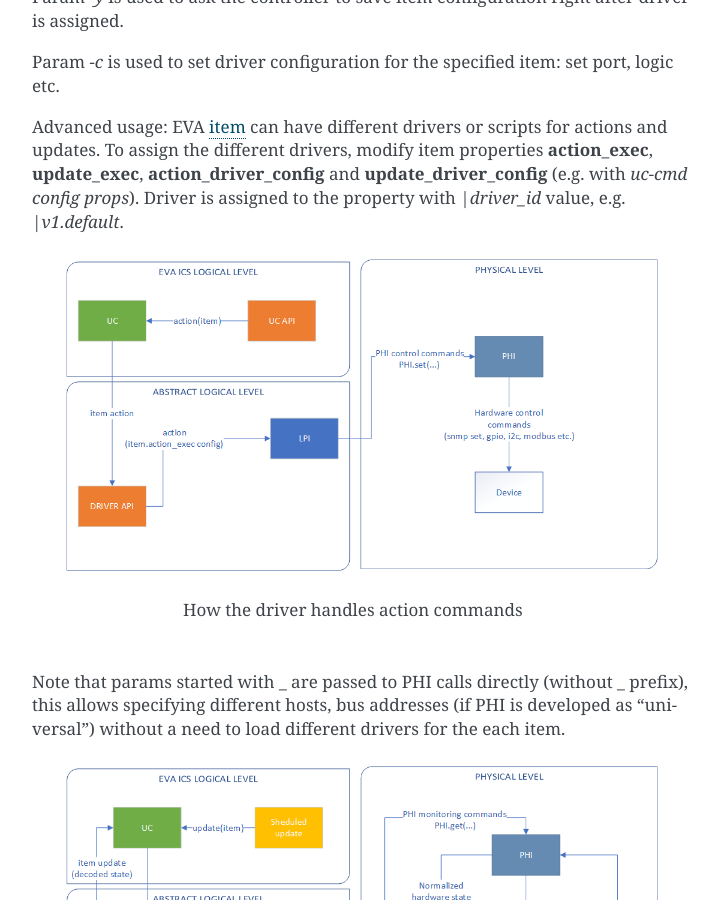
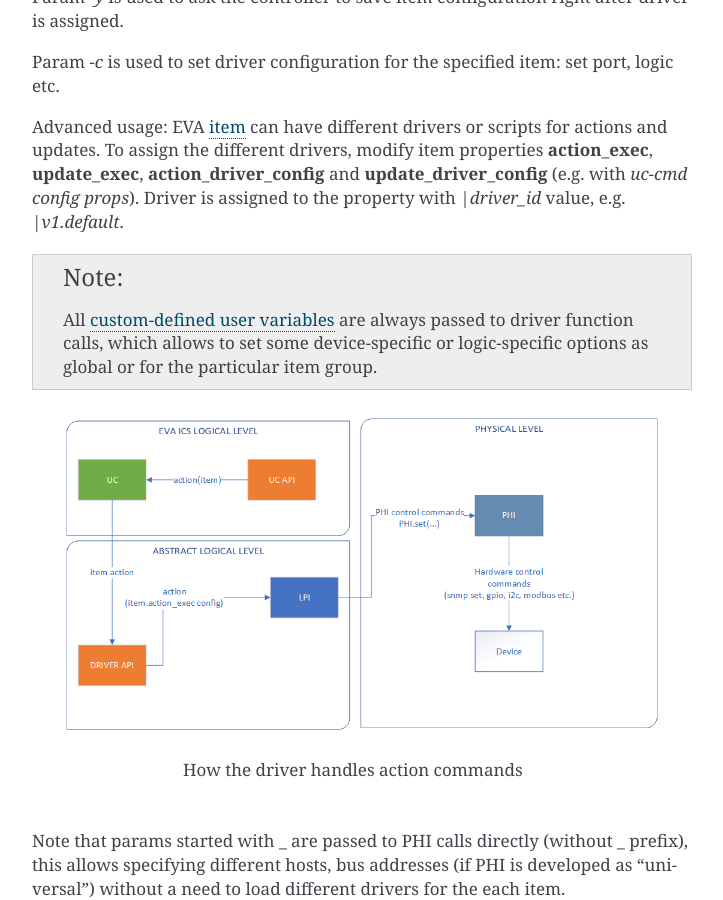
Before and after one commit to alttch/eva3, a Sphinx documentation site: the page built from doc/drivers.rst, in a window 1280 px wide and 900 px high, scrolled down 1574 px. Shown: the whole window, without its empty margins (388-1111 px from the left). Built offline with Sphinx 7.4.7, drawn with Linux system fonts in a browser that asks for light colours.

Commit message:
sfa templates

```diff
--- a/doc/drivers.rst
+++ b/doc/drivers.rst
@@ -91,6 +91,12 @@ for actions and updates. To assign the different drivers, modify item
 properties **action_exec**, **update_exec**, **action_driver_config** and
 **update_driver_config** (e.g. with *uc-cmd config props*). Driver is assigned
 to the property with *|driver_id* value, e.g. *|v1.default*.
+
+.. note::
+
+    All :ref:`custom-defined user variables<uc_cvars>` are always passed to
+    driver function calls, which allows to set some device-specific or
+    logic-specific options as global or for the particular item group.
 
 .. figure:: drivers-action.png
     :scale: 60%
--- a/doc/index.rst
+++ b/doc/index.rst
@@ -31,8 +31,9 @@ What is EVA
 * :doc:`Logic Manager</lm/lm>` programming logic controllers used for automatic
   data processing and decision-making.
 
-* :doc:`SFA Framework</sfa/sfa_framework>`, allowing quick development of the
-  interfaces for a specific configuration.
+* :doc:`SFA Framework</sfa/sfa_framework>` and `SFA
+  Templates</sfa/sfa_templates>`, allowing quick development of the interfaces
+  for a specific configuration.
 
 EVA can be installed either partially or fully, it can be scaled up to many
 servers or all components can be installed onto the only one. The system is
@@ -120,6 +121,7 @@ System documentation
 * Application development
 
     * :doc:`/api_clients`
+    * :doc:`/sfa/sfa_templates`
     * :doc:`/sfa/sfa_framework`
     * :doc:`Physical interfaces for drivers</phi_development>`
 
--- a/doc/lm/lm.rst
+++ b/doc/lm/lm.rst
@@ -61,7 +61,7 @@ The file contains a JSON dict:
 
 
 Variables can be changed while the server is running via :doc:`/sys_api` as
-well as :doc:`lm-cmd</cli>` **get_cvar** and **set_cvar** commands.
+well as :doc:`lm-cmd</cli>` **cvar get** and **cvar set** commands.
 
 .. _lm_apikey:
 
--- a/doc/sfa/sfa_api.rst
+++ b/doc/sfa/sfa_api.rst
@@ -187,7 +187,7 @@ Parameters:
 
 * **k** valid API key
 * **p** item type (*U* for :ref:`unit<unit>`, *S* for :ref:`sensor<sensor>`,
-  *LV* for :ref:`lvar<lvar>`, must always be specified
+  *LV* for :ref:`lvar<lvar>`, required
 * **i** full item id (*group/id*), optional
 * **g** group filter, optional :ref:`mqtt<mqtt_>` masks can be used, for
   example group1/#, group1/+/lamps)
@@ -254,6 +254,8 @@ Errors:
 * **403 Forbidden** invalid API KEY
 * **404 Not Found** item doesn't exist, the key has no access to the item, or
   the history database is not found
+
+.. _sfa_groups:
 
 groups - get item group list
 ----------------------------
--- a/doc/uc/uc.rst
+++ b/doc/uc/uc.rst
@@ -81,7 +81,7 @@ The file contains a JSON dict:
     }
 
 Variables can be changed while the server is running via :doc:`/sys_api` as
-well as :doc:`uc-cmd</cli>` **get_cvar** and **set_cvar** commands.
+well as :doc:`uc-cmd</cli>` **cvar_get** and **cvar_set** commands.
 
 For example, let's create a variable:
 
@@ -98,8 +98,8 @@ management script on the port 2 of the given relay will be the following:
     ${RELAY1_CMD}.1.2.0 i $2
 
 It's possible to assign different values for the variables used for different
-object groups with the same names, i.e. group1/VAR1, group2/VAR1 etc. In this
-case the variable will be available only for the specified group.
+object groups with the same names, e.g. *group1/VAR1*, *group2/VAR1* etc. In
+this case the variable will be available only for the specified group.
 
 .. _uc_apikey:
 
```
Also changed, not shown: doc/sfa/sfa.rst (+7 -5 lines), doc/sfa/sfa_templates.rst (added, +80 -0 lines).
